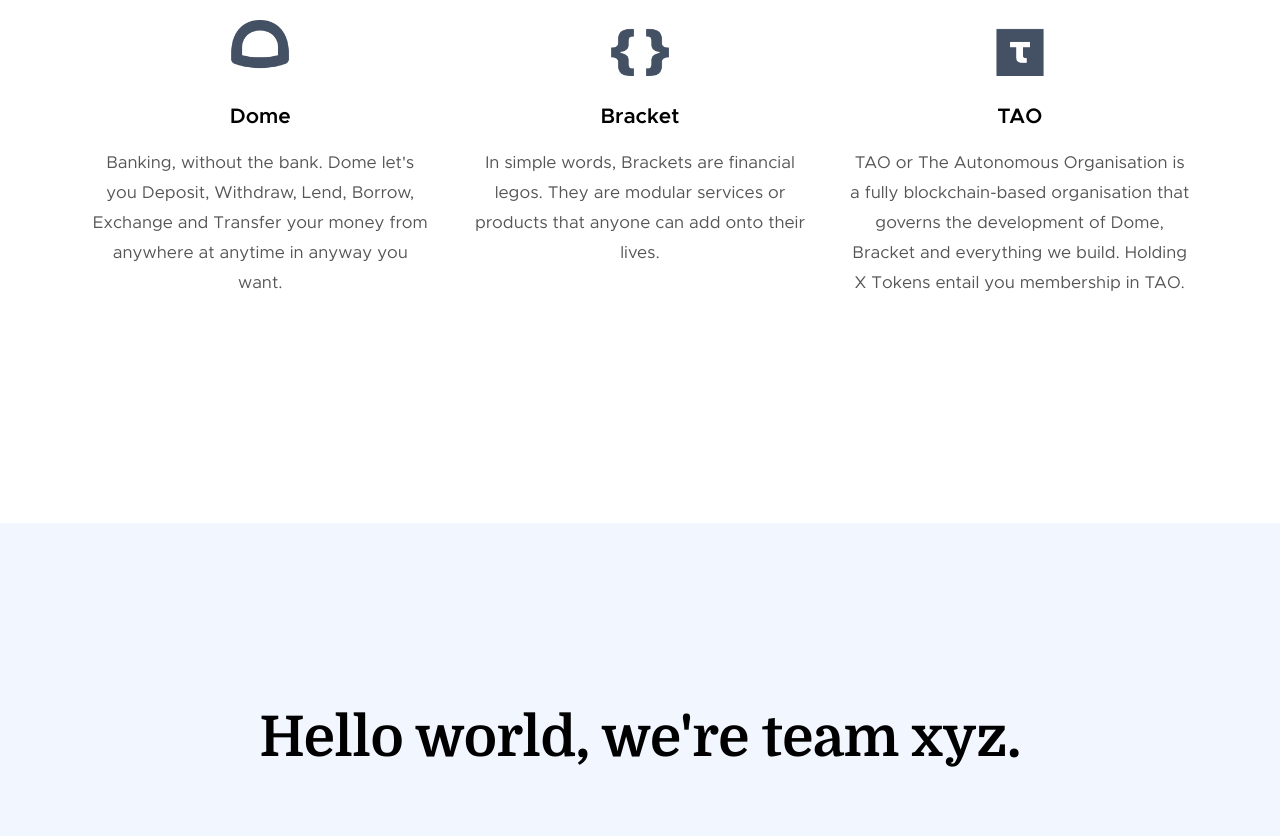
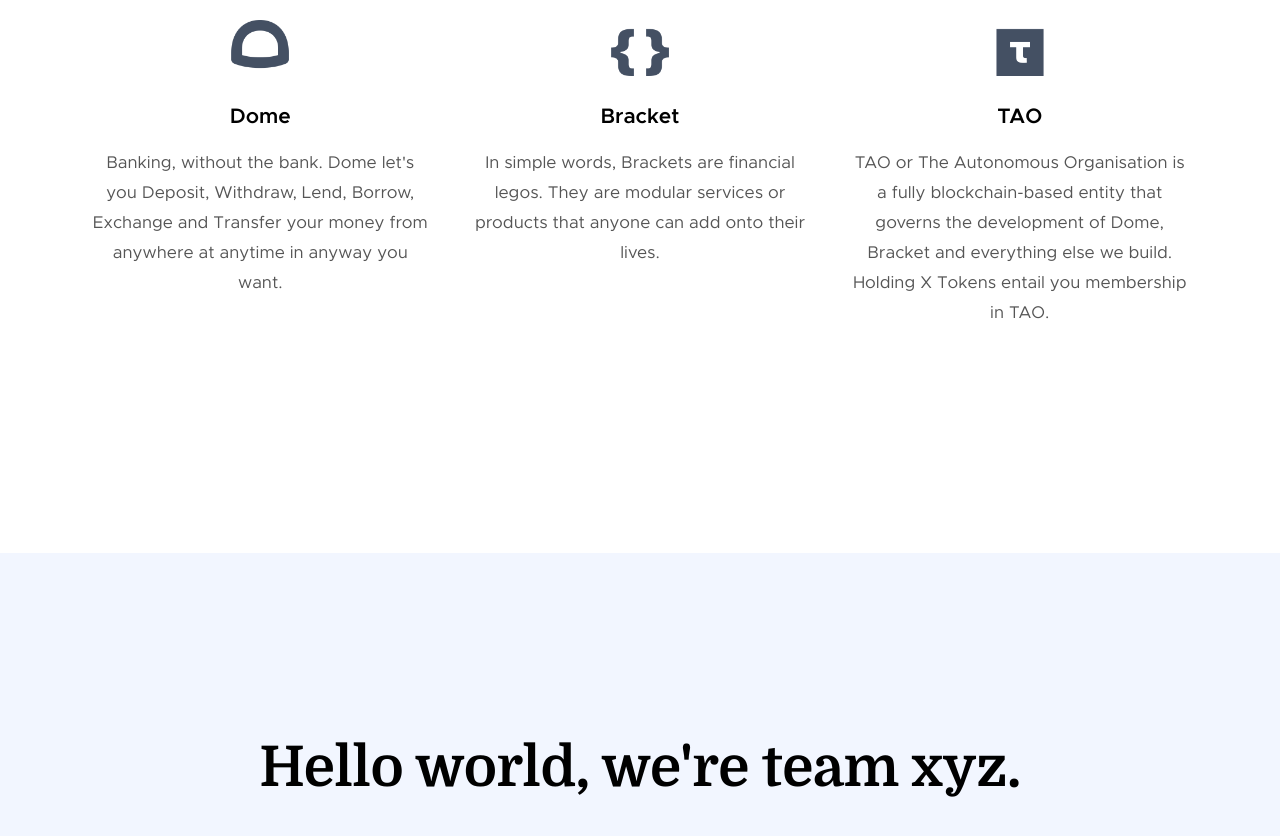
Before and after one commit to variablelabs/variablelabs.github.io, a plain HTML site: page index.html in a window 1280 px wide. Shown: the part 1362-2198 px from the top of the page. Drawn offline with Linux system fonts and the light colour scheme.

Commit message:
Content modification

```diff
--- a/index.html
+++ b/index.html
@@ -146,7 +146,7 @@
                 </div>
                 <div class="service-text">
                   <h3 class="h4" style="text-align: center">TAO</h3>
-                  <p style="text-align: center">TAO or The Autonomous Organisation is a fully blockchain-based organisation that governs the development of Dome, Bracket and everything we build. Holding X Tokens entail you membership in TAO.</p>
+                  <p style="text-align: center">TAO or The Autonomous Organisation is a fully blockchain-based entity that governs the development of Dome, Bracket and everything else we build. Holding X Tokens entail you membership in TAO.</p>
                 </div>
 		  </div>
 
```
